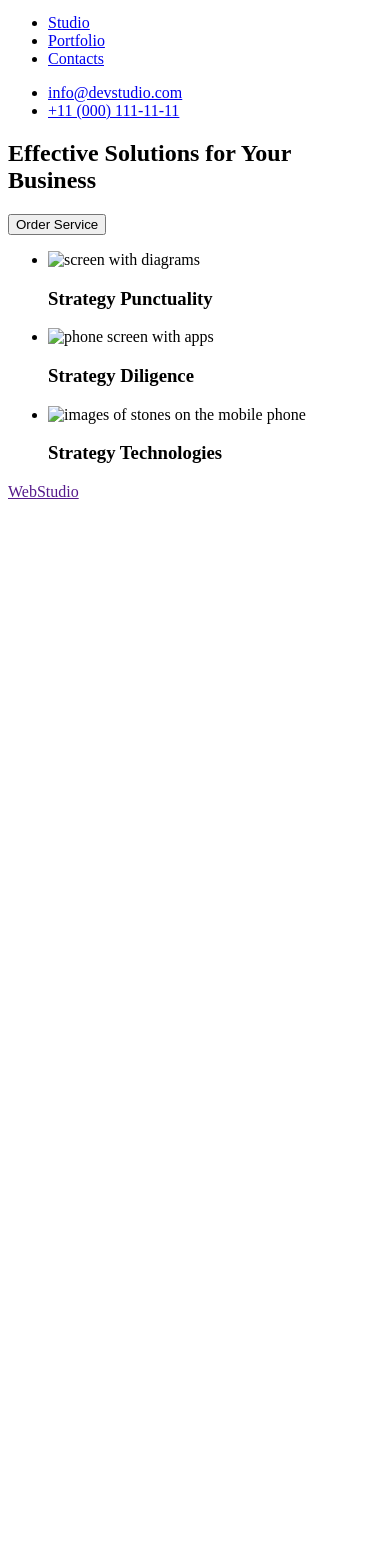
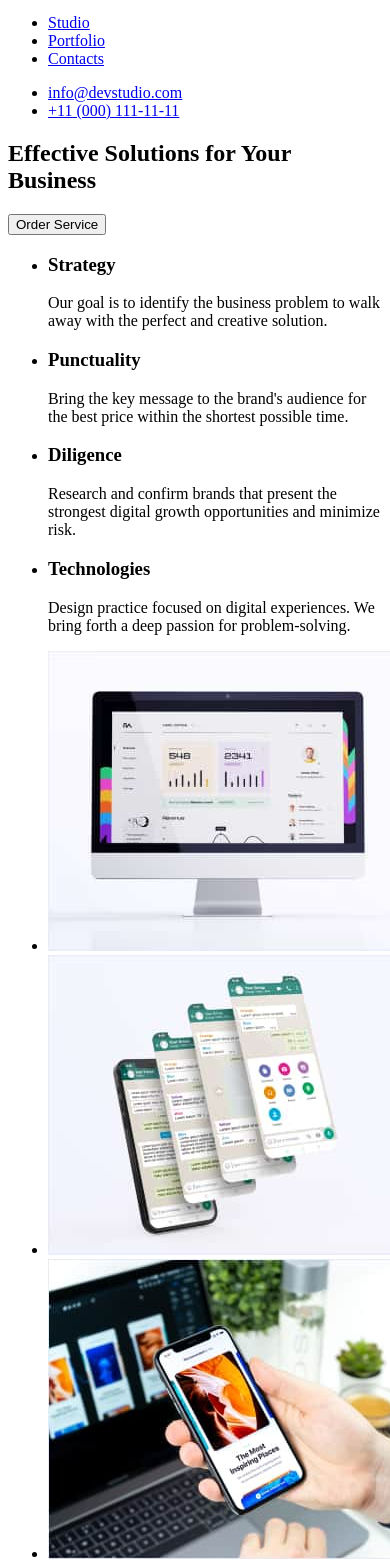
Before and after one commit to Sunny-Grace/goit-markup-hw-01, a plain HTML site: page index.html in a window 390 px wide. Shown: the part 56-1617 px from the top of the page. Before the commit the page ends 844 px from the top, so only its background shows below. Drawn offline with Linux system fonts and the light colour scheme.

Commit message:
finishing

```diff
--- a/index.html
+++ b/index.html
@@ -41,48 +41,97 @@
         <h2 hidden>Features</h2>
         <ul>
           <li>
-            <img
-              src="./images/our_products/photo-1.jpg"
-              alt="screen with diagrams"
-              width="360"
-              height="300"
-            />
-            <h3>Strategy Punctuality </h3>
-            <p></p>
+            <h3>Strategy</h3>
+            <p
+              >Our goal is to identify the business problem to walk away with the perfect and
+              creative solution.
+            </p>
           </li>
           <li>
-            <img
-              src="./images/our_products/photo-2.jpg"
-              alt="phone screen with apps"
-              width="360"
-              height="300"
-            />
-            <h3>Strategy Diligence </h3>
-            <p></p>
+            <h3>Punctuality</h3>
+            <p
+              >Bring the key message to the brand's audience for the best price within the shortest
+              possible time.</p
+            >
           </li>
           <li>
-            <img
-              src="./images/our_products/photo-3.jpg"
-              alt="images of stones on the mobile phone"
-              width="360"
-              height="300"
-            />
-            <h3>Strategy Technologies</h3>
-            <p></p>
+            <h3>Diligence</h3>
+            <p
+              >Research and confirm brands that present the strongest digital growth opportunities
+              and minimize risk.</p
+            >
+          </li>
+          <li>
+            <h3>Technologies</h3>
+            <p
+              >Design practice focused on digital experiences. We bring forth a deep passion for
+              problem-solving.</p
+            >
           </li>
         </ul>
       </section>
 
       <!-- Photos what we doing section -->
-      <section id="doing"></section>
+      <section id="doing">
+        <ul>
+          <li
+            ><img
+              src="./images/our_products/photo1.jpg"
+              alt="computer screen with diagrams"
+              width="360"
+              height="300"
+          /></li>
+          <li
+            ><img
+              src="./images/our_products/photo2.jpg"
+              alt="four phone screens with apps"
+              width="360"
+              height="300"
+          /></li>
+          <li
+            ><img
+              src="./images/our_products/photo3.jpg"
+              alt="phone in hands"
+              width="360"
+              height="300"
+          /></li>
+        </ul>
+      </section>
 
       <!-- Our Team section -->
-      <section></section>
+      <section>
+        <ul>
+          <li>
+            <img src="./images/our_team/img-1.jpg" alt="Man with beard" width="264" height="260" />
+            <h3>Mark Guerrero</h3>
+            <p>Product Designer</p>
+          </li>
+          <li>
+            <img src="./images/our_team/img-2.jpg" alt="Handsome man" width="264" height="260" />
+            <h3>Tom Ford</h3>
+            <p>Frontend Developer</p>
+          </li>
+          <li>
+            <img src="./images/our_team/img-3.jpg" alt="Beautiful girl" width="264" height="260" />
+            <h3>Camila Garcia</h3>
+            <p>Marketing</p>
+          </li>
+          <li>
+            <img src="./images/our_team/img-4.jpg" alt="Smiling man" width="264" height="260" />
+            <h3>Daniel Wilson</h3>
+            <p>UI Designer</p>
+          </li>
+        </ul>
+      </section>
     </main>
 
     <!-- Footer section-->
     <footer>
       <a href="">Web<span>Studio</span></a>
+      <p
+        >Increase the flow of customers and sales for your business with digital marketing & growth
+        solutions.
+      </p>
     </footer>
   </body>
 </html>
```
Also changed, not shown: 1 other file.
